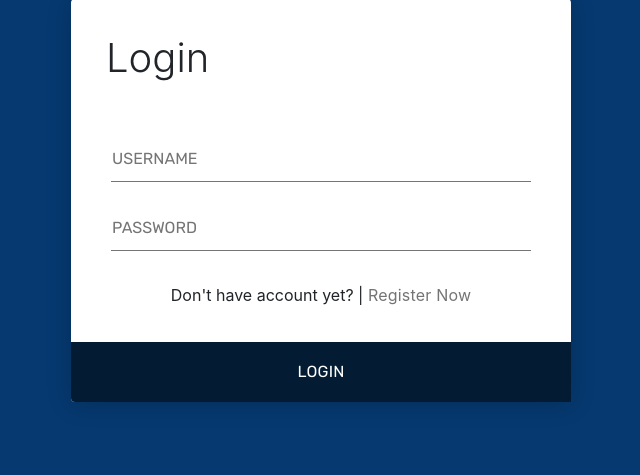
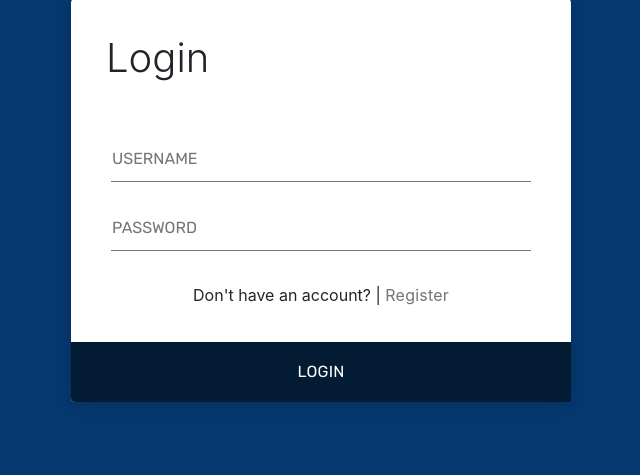
Before and after one commit to vishwasluhana/tododjango, a Django app: template templates/login.html in a window 1280 px wide. Shown: the part 66-541 px from the top of the page, without its empty margins (319-959 px from the left). Run offline with Django 3.2, Linux system fonts and the light colour scheme; the template is opened without the code that fills it, so the values that code supplies are empty.

Commit message:
update login.html

```diff
--- a/templates/login.html
+++ b/templates/login.html
@@ -41,8 +41,8 @@
                 <div class="input-field">
                     <input type="password" placeholder="Password" name="password">
                 </div>
-                <span>Don't have account yet? |
-                    <a href="{% url 'register' %}" class="link">Register Now</a>
+                <span>Don't have an account? |
+                    <a href="{% url 'register' %}" class="link">Register</a>
                 </span>
             </div>
             <div class="action">
```
Also changed, not shown: db.sqlite3.
